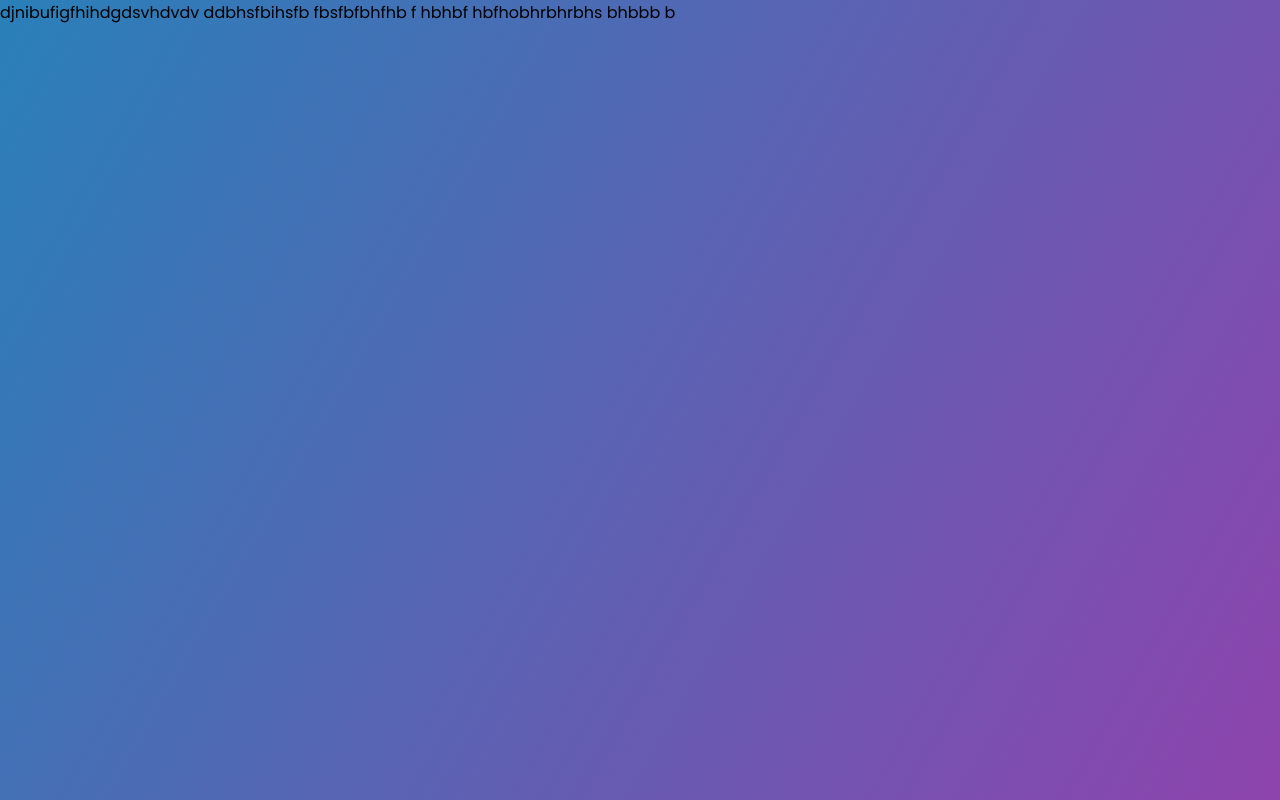
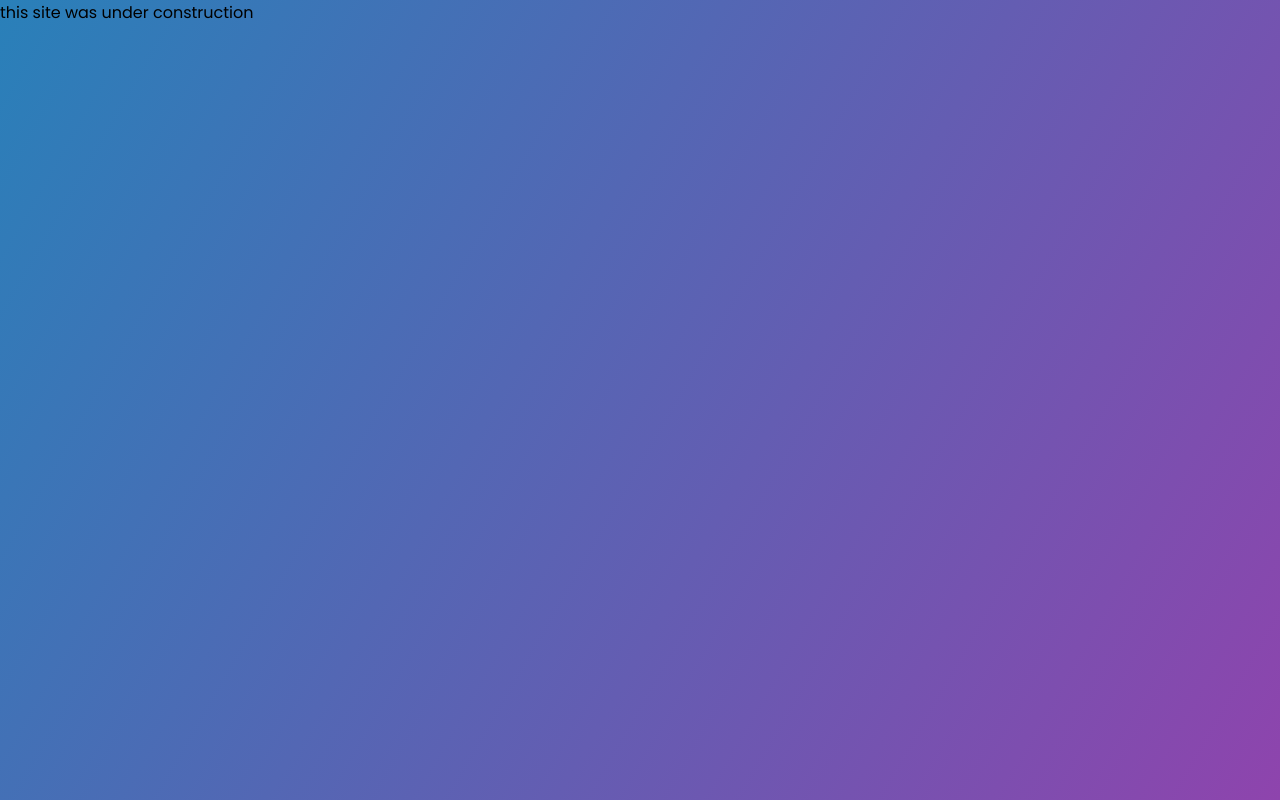
Before and after one commit to coderscorner/coderscorner.github.io, a plain HTML site: page signup.html in a window 1280 px wide. Drawn offline with Linux system fonts and the light colour scheme.

Commit message:
Update signup.html

```diff
--- a/signup.html
+++ b/signup.html
@@ -8,14 +8,7 @@
 
 </head>
 <body>
- djnibufigfhihdgdsvhdvdv
- ddbhsfbihsfb
- fbsfbfbhfhb
- f
- hbhbf
- hbfhobhrbhrbhs
- bhbbb
- b
+ this site was  under construction
 
 
 
```
